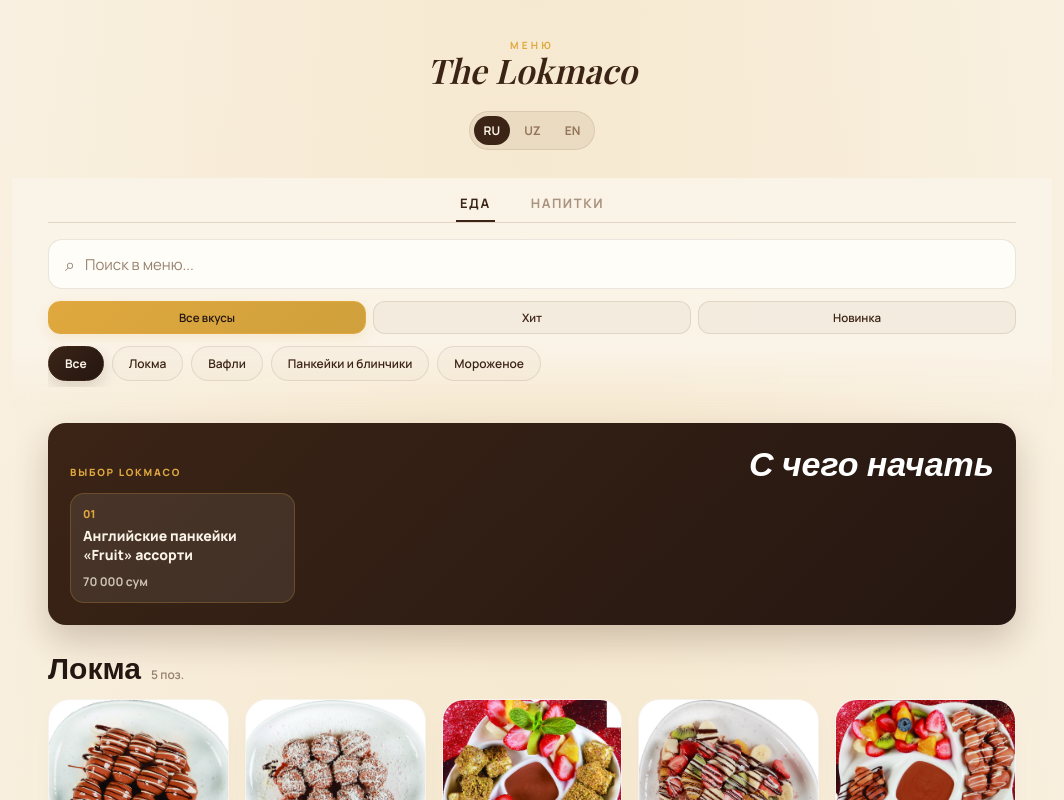
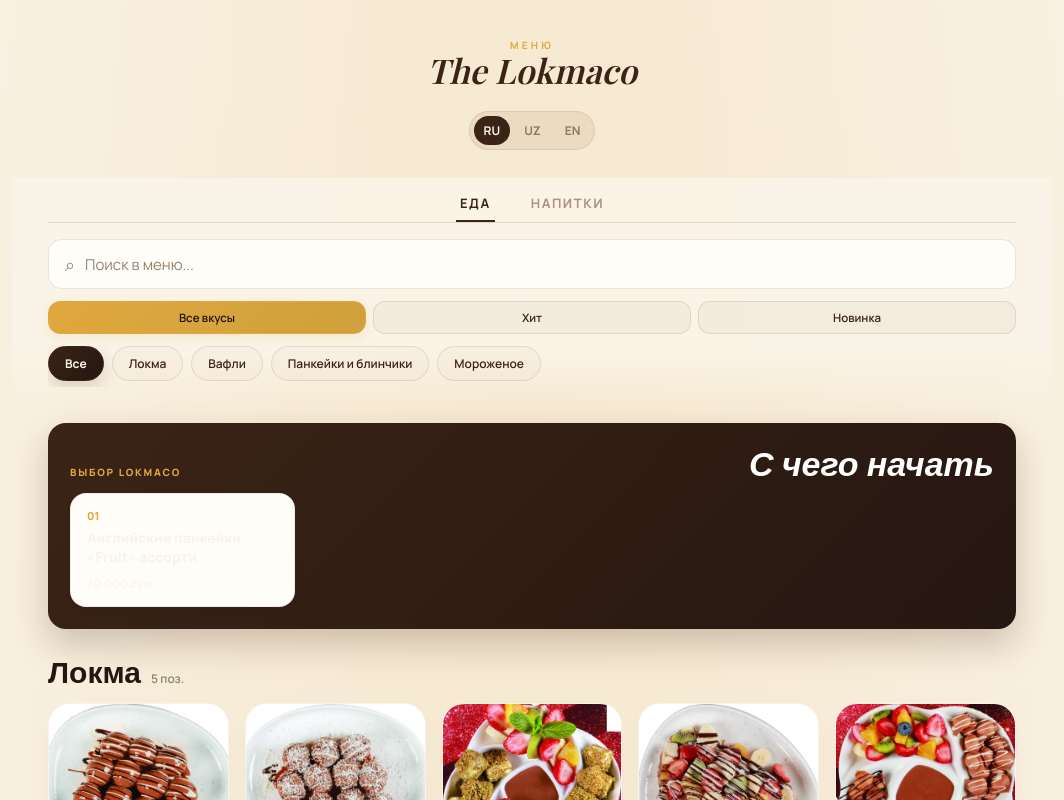
Before and after one commit to asilJPG/lockmaco-menu, a Next.js app: page /test-menu in a window 1280 px wide. Shown: the top 800 px of the page, without its empty margins (108-1172 px from the left). Built offline with nearby package versions, Linux system fonts and the light colour scheme.

Commit message:
design: анимация парения карты и новые правила лояльности

```diff
--- a/app/globals.css
+++ b/app/globals.css
@@ -433,13 +433,17 @@
 
 .chef-pick {
   min-width: 0;
-  border: 1px solid rgba(224, 168, 62, 0.24);
-  border-radius: 14px;
-  background: rgba(255, 253, 248, 0.08);
+  border: 1px solid rgba(92, 51, 23, 0.08);
+  border-radius: 16px;
+  background: var(--brand-card);
   color: inherit;
-  padding: 12px;
+  padding: 14px 16px;
   text-align: left;
-  transition: transform 0.18s ease, background 0.18s ease, box-shadow 0.18s ease;
+  box-shadow: 0 4px 10px rgba(92, 51, 23, 0.02);
+  transition: transform 0.3s cubic-bezier(0.16, 1, 0.3, 1),
+              background 0.3s cubic-bezier(0.16, 1, 0.3, 1),
+              border-color 0.3s ease,
+              box-shadow 0.3s cubic-bezier(0.16, 1, 0.3, 1);
   animation: chefPickFadeIn 0.5s cubic-bezier(0.16, 1, 0.3, 1) both;
 }
 
@@ -460,7 +464,17 @@
 .chef-pick:nth-child(4) { animation-delay: 0.2s; }
 
 .chef-pick:active {
-  transform: scale(0.96);
+  transform: scale(0.97);
+  box-shadow: 0 2px 6px rgba(92, 51, 23, 0.03);
+}
+
+@media (hover: hover) {
+  .chef-pick:hover {
+    border-color: var(--brand-gold);
+    background: #ffffff;
+    box-shadow: 0 8px 18px rgba(92, 51, 23, 0.06);
+    transform: translateY(-2px);
+  }
 }
 
 .chef-pick__num {
@@ -1115,17 +1129,33 @@
   transform-style: preserve-3d;
   will-change: transform;
   overflow: hidden;
+  animation: cardFloat 6s ease-in-out infinite;
 }
 
 .loyalty-card__shine {
   position: absolute;
   inset: 0;
   pointer-events: none;
-  background: radial-gradient(
-    60% 90% at var(--shine-x, 70%) 0%,
-    rgba(255, 233, 191, 0.16) 0%,
+  background: linear-gradient(
+    135deg,
+    transparent 35%,
+    rgba(255, 255, 255, 0.05) 45%,
+    rgba(255, 255, 255, 0.15) 50%,
+    rgba(255, 255, 255, 0.05) 55%,
     transparent 65%
   );
+  background-size: 250% 250%;
+  animation: shineSweep 7s linear infinite;
+}
+
+@keyframes cardFloat {
+  0%, 100% { transform: translateY(0) rotateX(0deg) rotateY(0deg); }
+  50% { transform: translateY(-5px) rotateX(1.5deg) rotateY(-1deg); }
+}
+
+@keyframes shineSweep {
+  0% { background-position: 250% 0; }
+  100% { background-position: -250% 0; }
 }
 
 .loyalty-card__top {
```
